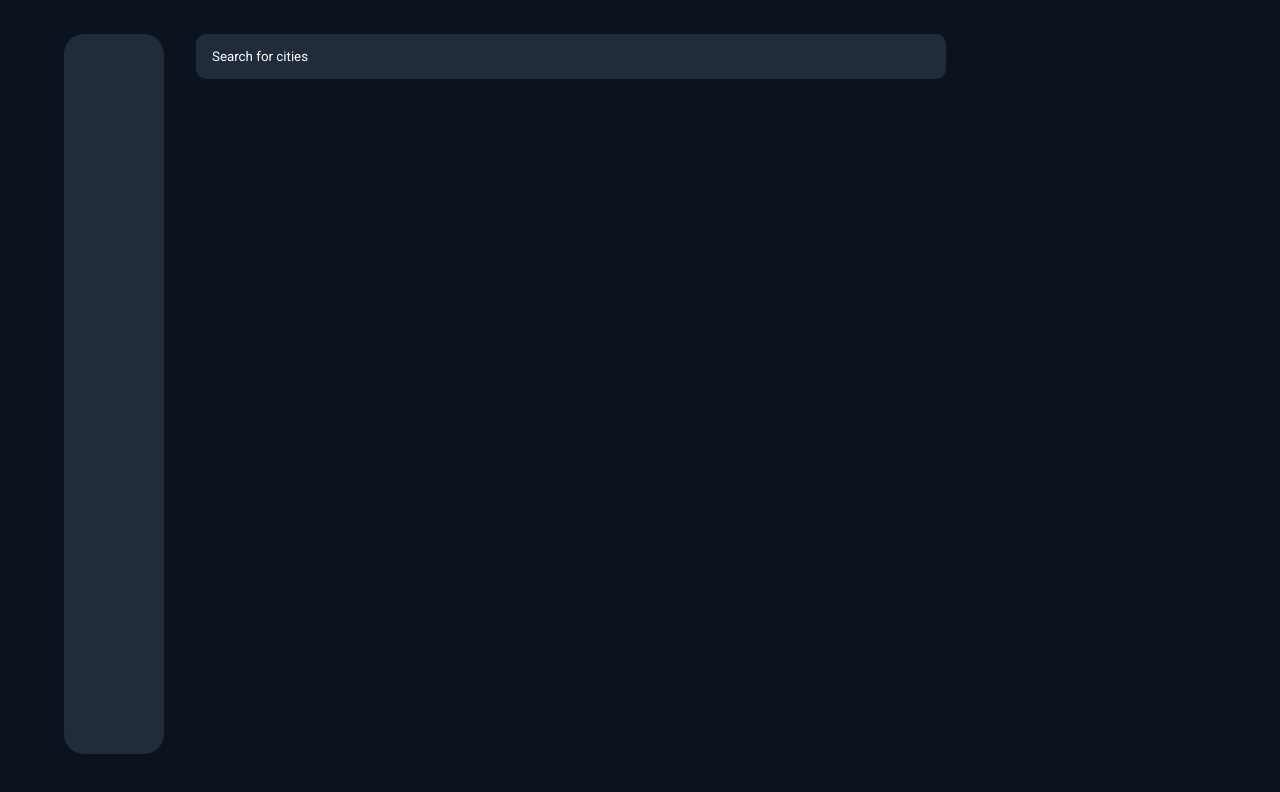
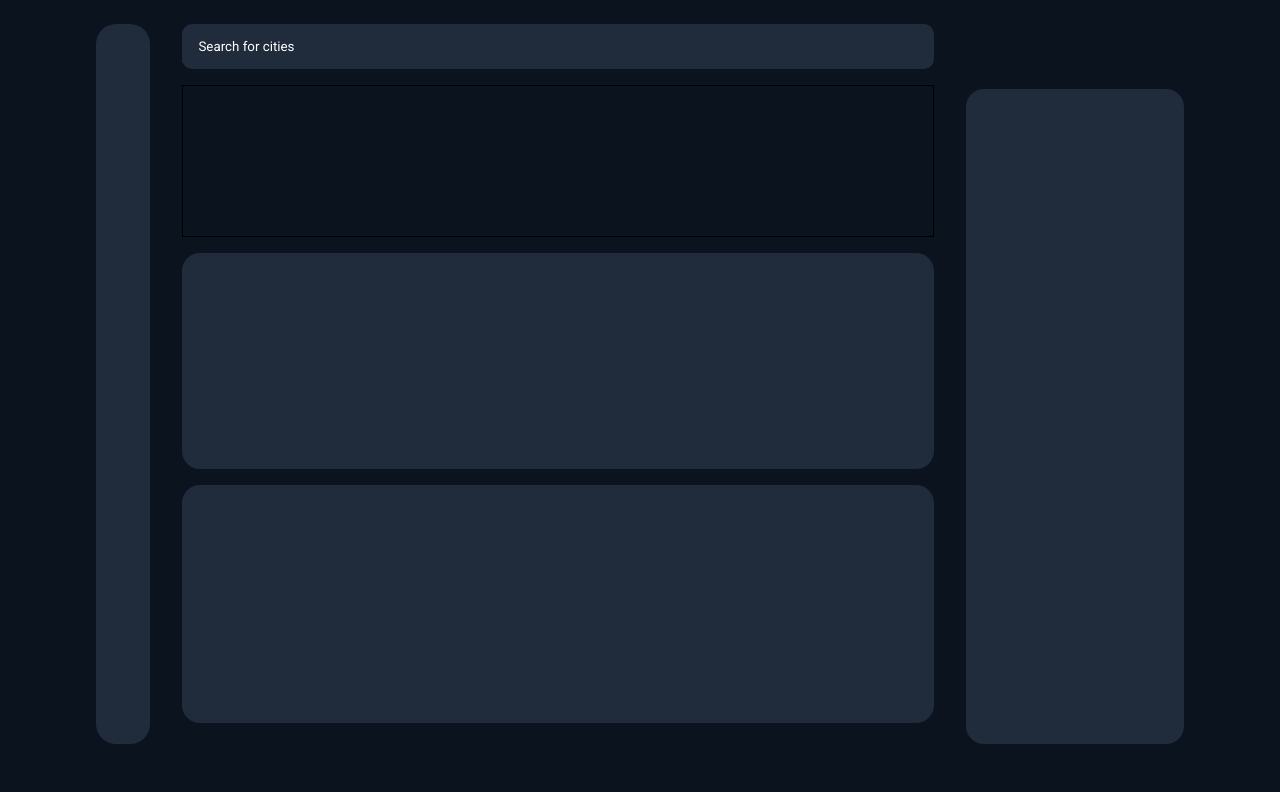
Before and after one commit to fouille/weather-app, a plain HTML site: page index.html in a window 1280 px wide. Drawn offline with Linux system fonts and the light colour scheme.

Commit message:
UI progress

```diff
--- a/index.html
+++ b/index.html
@@ -4,20 +4,35 @@
     <meta charset="UTF-8" />
     <meta name="viewport" content="width=device-width, initial-scale=1.0" />
     <title>Document</title>
-    <link rel="stylesheet" href="src/css/main.css">
+    <link rel="stylesheet" href="src/css/main.css" />
   </head>
   <body>
     <div class="page">
       <nav>
         <div class="super"></div>
       </nav>
-      <form action="">
-        <div class="search">
-          <input type="text" name="city" id="" placeholder="Search for cities">
+      <div class="content">
+        <form action="">
+          <div class="search">
+            <input
+              type="text"
+              name="city"
+              id=""
+              placeholder="Search for cities"
+            />
+          </div>
+        </form>
+        <div class="city">
+          <div class="city-text"></div>
+          <div class="weather-icon"></div>
         </div>
-      </form>
+        <div class="hourly-forecast"></div>
+        <div class="weather-details"></div>
+      </div>
+      <div class="seven-day">
+        <div class="empty-container"></div>
+        <div class="s-d-forecast"></div>
+      </div>
     </div>
-
-
   </body>
 </html>
--- /dev/null
+++ b/src/css/city.css
@@ -0,0 +1,17 @@
+@import url("root.css");
+
+.content{
+    display: flex;
+    flex-direction: column;
+    height: 100%;
+    gap: 1rem;
+    flex-basis: 60%;
+}
+
+.city{
+    display: flex;
+    justify-content: space-between;
+    min-width: 750px;
+    min-height: 150px;
+    border: 1px solid black;
+}
--- /dev/null
+++ b/src/css/details.css
@@ -0,0 +1,9 @@
+@import url("root.css");
+
+.weather-details{
+    display: flex;
+    background-color: var(--interface-color);
+    width: 100%;
+    height: 33%;
+    border-radius: 18px;
+}
--- /dev/null
+++ b/src/css/hourly.css
@@ -0,0 +1,9 @@
+@import url("root.css");
+
+.hourly-forecast{
+    display: flex;
+    background-color: var(--interface-color);
+    width: 100%;
+    min-height: 30%;
+    border-radius: 18px;
+}
--- a/src/css/main.css
+++ b/src/css/main.css
@@ -1,2 +1,6 @@
 @import url("nav.css");
 @import url("root.css");
+@import url("city.css");
+@import url("hourly.css");
+@import url("details.css");
+@import url("sevenDays.css");
--- a/src/css/nav.css
+++ b/src/css/nav.css
@@ -1,36 +1,29 @@
 @import url('root.css');
-
 
 .page{
   display: flex;
   gap: 2rem;
-  width: 90%;
+  width: 85%;
   height: 90vh;
-  margin: 0 auto;
-  margin-top: 2.15rem;
-
-  /* background-color: white; */
+  margin: 1.5rem auto;
 }
 
 nav{
   display: flex;
   flex-direction: column;
   height: 100%;
-  max-width: 110px;
+  flex-basis: 7%;
+  /* max-width: 110px; */
   /* margin-left: 7rem; */
   background-color: var(--interface-color);
   border-radius: 20px;
 }
 
-.super{
-  width: 100px;
-  height: 100px;
-  color: white
-}
+
 
 .search {
   background-color: var(--interface-color);
-  min-width: 750px;
+  width: 100%;
   min-height: 45px;
   margin: 0 auto;
   border-radius: 10px;
--- a/src/css/root.css
+++ b/src/css/root.css
@@ -10,4 +10,5 @@ body{
   padding: 0;
   margin: 0;
   box-sizing: border-box;
+  /* overflow: hidden; */
 }
--- /dev/null
+++ b/src/css/sevenDays.css
@@ -0,0 +1,21 @@
+@import url('root.css');
+
+.seven-day{
+    display: flex;
+    flex-direction: column;
+    height: 100%;
+    gap: 1rem;
+    flex-basis: 28%;
+}
+
+.empty-container {
+    flex-basis: 7%;
+    width: 100%;
+}
+
+.s-d-forecast{
+    width: 100%;
+    background-color: var(--interface-color);
+    flex-basis: 93%;
+    border-radius: 18px;
+}
```
